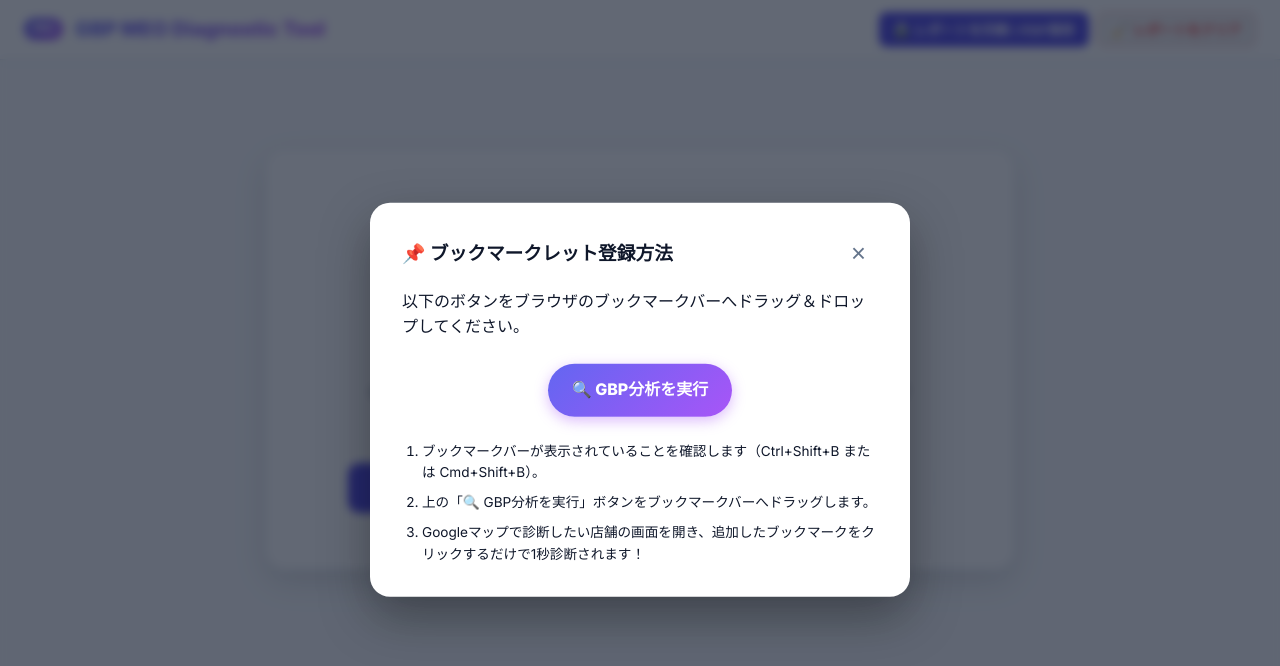
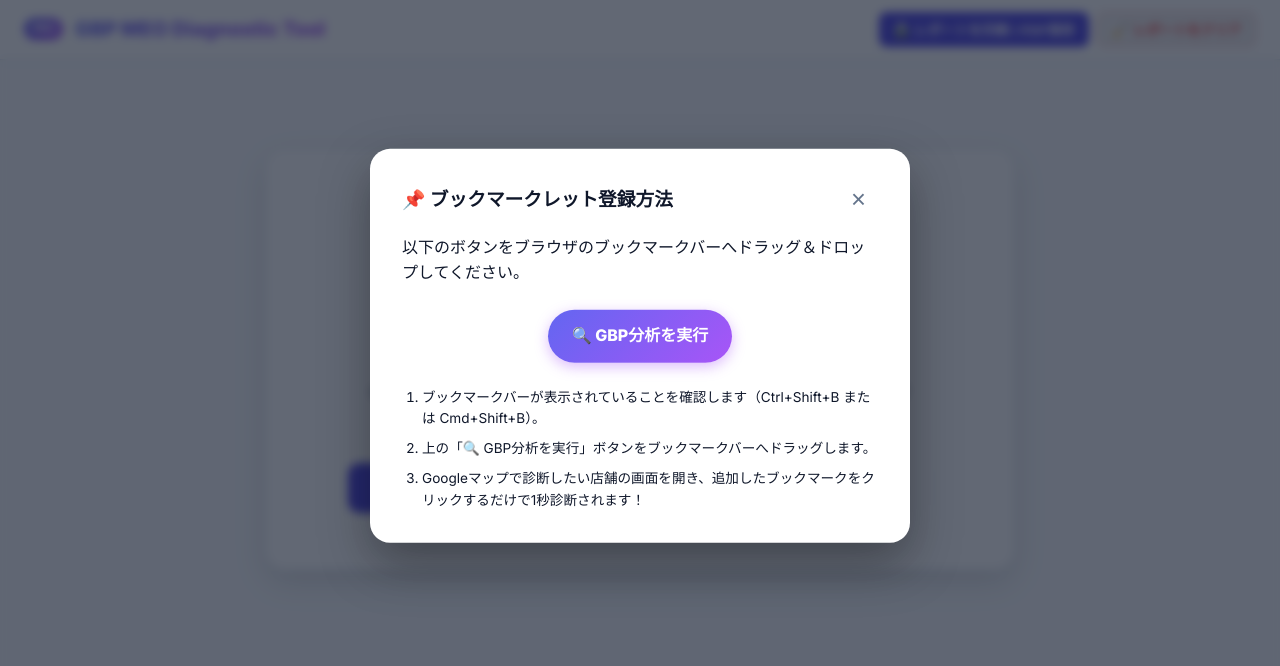
Before and after one commit to osada-lang/365-form, a website: page index.html in a window 1280 px wide. Both pictures are taken after a click on the button "📌 ブックマークレットを登録する". Drawn offline with Linux system fonts and the light colour scheme.

Commit message:
ui: adjust modal dialog position higher up on screen (top: 26%) above welcome section

```diff
--- a/style.css
+++ b/style.css
@@ -667,11 +667,11 @@ body {
     width: 90%;
     max-width: 540px;
     box-shadow: 0 20px 50px rgba(0, 0, 0, 0.35);
-    /* Force exact centering inside the visible viewport screen */
+    /* Position higher on screen above the welcome placeholder text */
     position: fixed;
-    top: 50%;
+    top: 26%;
     left: 50%;
-    transform: translate(-50%, -50%);
+    transform: translate(-50%, -15%);
     margin: 0 !important;
     max-height: 85vh;
     overflow-y: auto;
```
